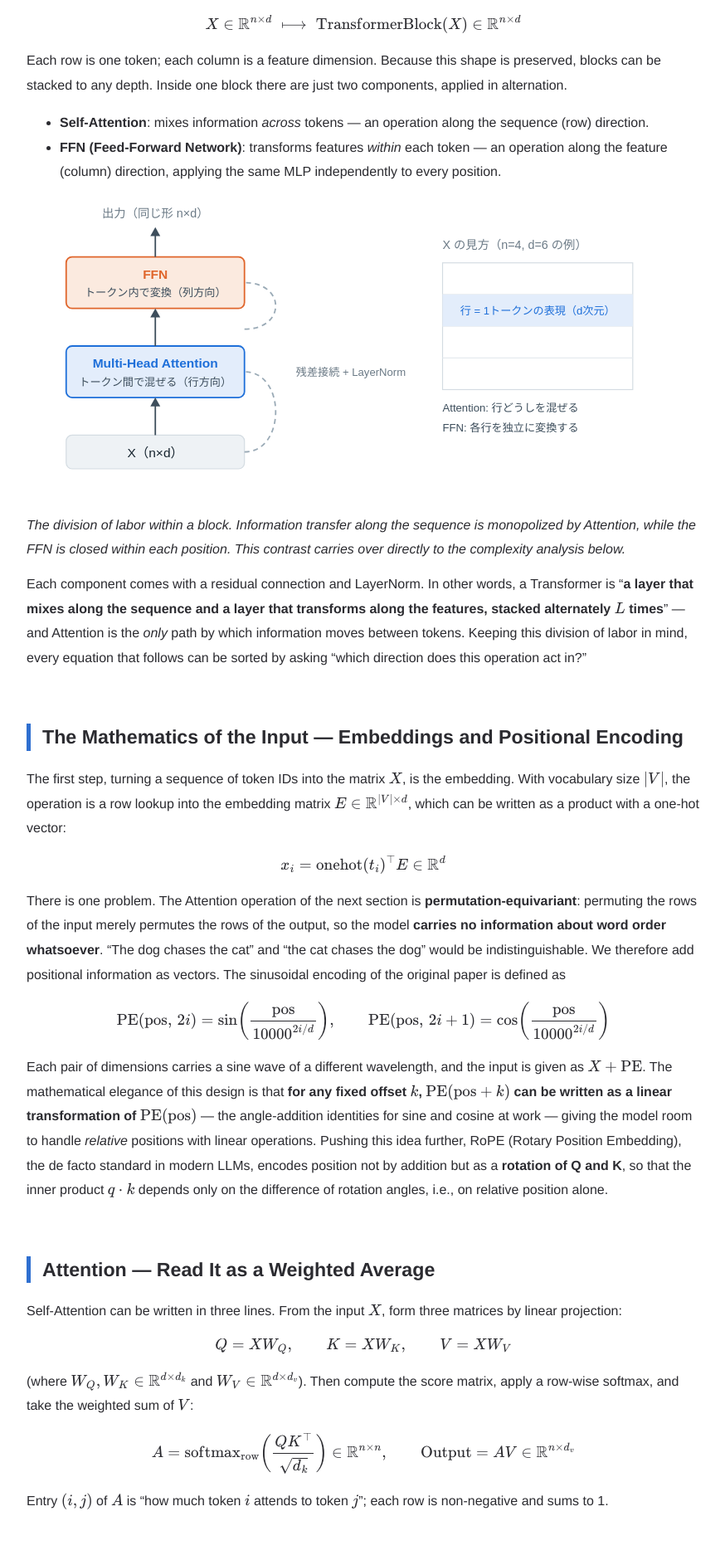
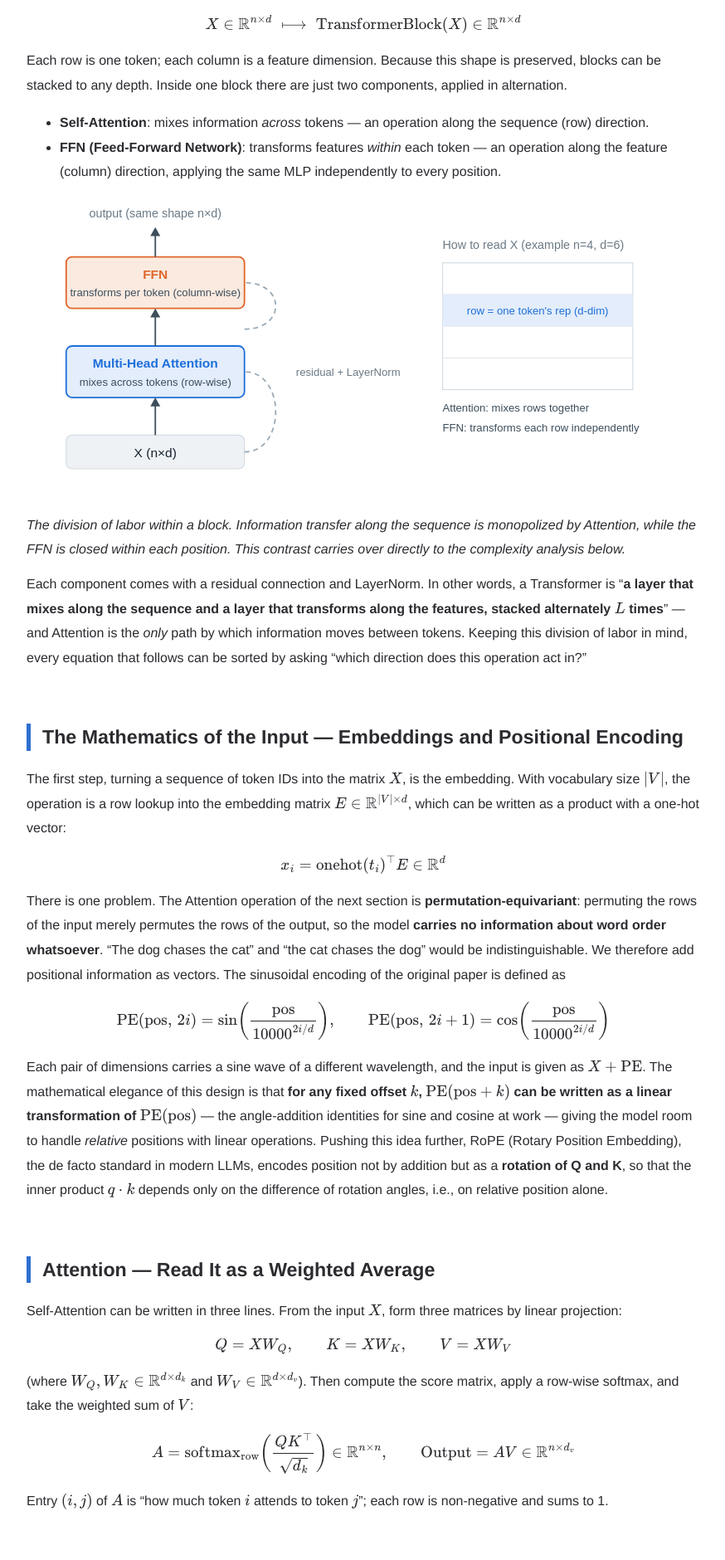
Before and after one commit to fffclaypool/blog, a Jekyll site: the page built from _posts/2026-07-07-transformer-architecture-math-en.md, in a window 1280 px wide. Shown: the part 716-2596 px from the top of the page at 83% size, without its empty margins (202-1076 px from the left). Built offline with Jekyll 4.4.1, drawn with Linux system fonts in a browser that asks for light colours.

Commit message:
Use English diagrams for EN posts
The classification-confidence and transformer-architecture-math EN
posts referenced the Japanese SVGs. Add English -en versions of all
five diagrams and point the EN posts at them, matching the existing
bi-late-cross convention. JA posts keep the original SVGs.

Co-Authored-By: Claude Fable 5 <noreply@anthropic.com>

```diff
--- a/_posts/2026-07-07-transformer-architecture-math-en.md
+++ b/_posts/2026-07-07-transformer-architecture-math-en.md
@@ -25,7 +25,7 @@ Each row is one token; each column is a feature dimension. Because this shape is
 - **Self-Attention**: mixes information *across* tokens — an operation along the sequence (row) direction.
 - **FFN (Feed-Forward Network)**: transforms features *within* each token — an operation along the feature (column) direction, applying the same MLP independently to every position.
 
-![Structure of a Transformer block: Attention mixes along the sequence direction and the FFN transforms along the feature direction, with residual connections and LayerNorm in between]({{ '/assets/img/transformer-block.svg' | relative_url }})
+![Structure of a Transformer block: Attention mixes along the sequence direction and the FFN transforms along the feature direction, with residual connections and LayerNorm in between]({{ '/assets/img/transformer-block-en.svg' | relative_url }})
 
 *The division of labor within a block. Information transfer along the sequence is monopolized by Attention, while the FFN is closed within each position. This contrast carries over directly to the complexity analysis below.*
 
@@ -65,7 +65,7 @@ $$
 
 Entry $$(i, j)$$ of $$A$$ is "how much token $$i$$ attends to token $$j$$"; each row is non-negative and sums to 1.
 
-![Attention as matrix multiplication: Q times K-transpose produces an n×n similarity matrix, which is normalized row-wise by softmax and used to mix V]({{ '/assets/img/attention-matmul.svg' | relative_url }})
+![Attention as matrix multiplication: Q times K-transpose produces an n×n similarity matrix, which is normalized row-wise by softmax and used to mix V]({{ '/assets/img/attention-matmul-en.svg' | relative_url }})
 
 *Attention as matrix arithmetic. The central $$n \times n$$ matrix holds the attention weights; row $$i$$ is token $$i$$'s probability distribution over "where to look." This is where the matrix that is quadratic in sequence length is born.*
 
@@ -153,7 +153,7 @@ $$
 
 Since $$\exp(-\infty) = 0$$, the weights on future positions are exactly zero after the softmax. The important detail is that the masked entries are excluded from the softmax *denominator* as well — this is not the same as multiplying by zero afterwards.
 
-![Comparison of bidirectional Attention (Encoder) and causally masked Attention (Decoder): the Encoder lets every token attend to every token, while the Decoder allows only the lower triangle]({{ '/assets/img/causal-mask.svg' | relative_url }})
+![Comparison of bidirectional Attention (Encoder) and causally masked Attention (Decoder): the Encoder lets every token attend to every token, while the Decoder allows only the lower triangle]({{ '/assets/img/causal-mask-en.svg' | relative_url }})
 
 *The difference in masks is the heart of the Encoder/Decoder distinction. BERT uses the left pattern and GPT the right pattern in every layer.*
 
```
Also changed, not shown: _posts/2026-07-07-classification-confidence-en.md (+2 -2 lines), assets/img/attention-matmul-en.svg (added), assets/img/causal-mask-en.svg (added), assets/img/logits-softmax-en.svg (added), assets/img/reliability-diagram-en.svg (added), assets/img/transformer-block-en.svg (added).
